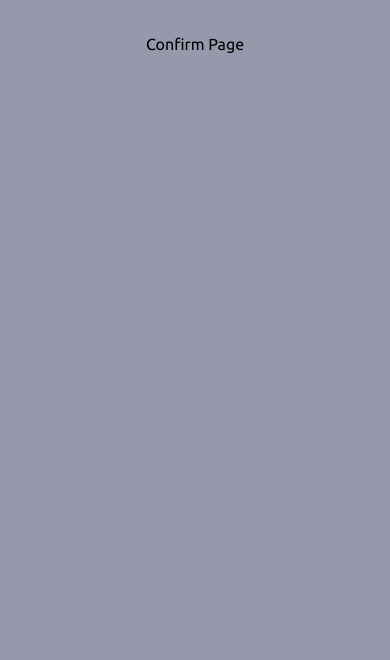
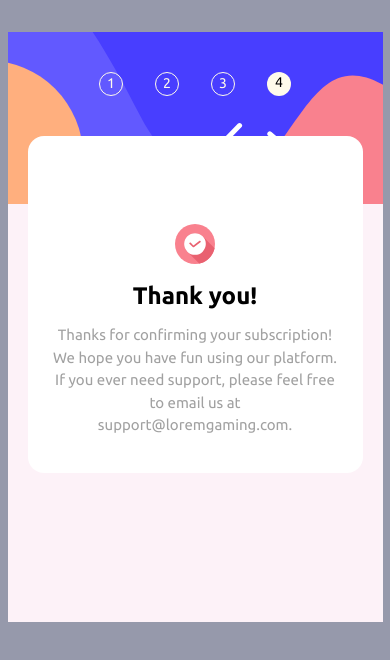
Before and after one commit to Paulo-Borges/multietapasReact, a React (Vite) app: page /confirm in a window 390 px wide. Shown: the top 660 px of the page. Built offline with nearby package versions, Linux system fonts and the light colour scheme.

Commit message:
feat: mobile finishing

```diff
--- a/src/App.jsx
+++ b/src/App.jsx
@@ -37,7 +37,7 @@ function App() {
             Name
           </label>
           <input
-            className="border text-black placeholder:text-neutral-300 text-xs p-2 mb-3"
+            className="border border-gray-300 text-black placeholder:text-neutral-300 text-xs p-2 mb-3 w-full"
             type="text"
             placeholder="Digite o seu nome"
           />
@@ -45,7 +45,7 @@ function App() {
             Email Address
           </label>
           <input
-            className="border  text-black placeholder:text-neutral-300 text-xs p-2 mb-3"
+            className="border border-gray-300  text-black placeholder:text-neutral-300 text-xs p-2 mb-3 w-full"
             type="text"
             placeholder="Digite o seu email"
           />
@@ -53,7 +53,7 @@ function App() {
             Phone Number
           </label>
           <input
-            className="border  text-black placeholder:text-neutral-300 text-xs p-2 mb-3"
+            className="border border-gray-300  text-black placeholder:text-neutral-300 text-xs p-2 mb-3 w-full"
             type="text"
             placeholder="Digite o seu celular"
           />
--- a/src/pages/ConfirmPage.jsx
+++ b/src/pages/ConfirmPage.jsx
@@ -1,9 +1,38 @@
 import React from "react";
+import Banner from "../assets/images/bg-sidebar-mobile.svg";
+import thank from "../assets/images/icon-thank-you.svg";
 
 const ConfirmPage = () => {
   return (
-    <div>
-      <h1>Confirm Page</h1>
+    <div className=" w-[375px] h-[657px] bg-wite">
+      <div className=" w-[375px] h-[590px] relative bg-pink-50 ">
+        <div className="flex justify-center ">
+          <ul className="flex absolute z-10 gap-8 pt-10 ">
+            <li className="text-sm text-amber-50 border-1 w-6 h-6 rounded-full">
+              1
+            </li>
+            <li className="text-sm text-amber-50 border-1 w-6 h-6 rounded-full">
+              2
+            </li>
+            <li className="text-sm text-amber-50 border-1 w-6 h-6 rounded-full">
+              3
+            </li>
+            <li className="text-sm bg-amber-50 w-6 h-6 rounded-full pt-0.4">
+              4
+            </li>
+          </ul>
+          <img className="relative " src={Banner} alt="" />
+        </div>
+        <form className="flex flex-col bg-white w-[335px] m-auto absolute left-5 top-26 p-6 items-center justify-center rounded-2xl">
+          <img className="mb-4 w-10 h-10 mt-16" src={thank} alt="Thank You" />
+          <h1 className="font-bold text-2xl mb-3">Thank you!</h1>
+          <p className="flex text-center mb-3 text-neutral-400 text-[15px]">
+            Thanks for confirming your subscription! We hope you have fun using
+            our platform. If you ever need support, please feel free to email us
+            at support@loremgaming.com.
+          </p>
+        </form>
+      </div>
     </div>
   );
 };
--- a/src/pages/SelectPage.jsx
+++ b/src/pages/SelectPage.jsx
@@ -51,7 +51,7 @@ const SelectPage = () => {
               <p className="text-xs text-neutral-400">$9/mo</p>
             </div>
           </div>
-          <div className="flex gap-4 p-4 border w-full rounded bg-white mb-4">
+          <div className="flex gap-4 p-4 border border-neutral-200 w-full rounded bg-white mb-4">
             <div>
               <img className="w-8 h-8" src={advanced} alt="" />
             </div>
@@ -60,7 +60,7 @@ const SelectPage = () => {
               <p className="text-xs text-neutral-400">$12/mo</p>
             </div>
           </div>
-          <div className="flex gap-4 p-4 border w-full rounded bg-white mb-4">
+          <div className="flex gap-4 p-4 border border-neutral-200 w-full rounded bg-white mb-4">
             <div>
               <img className="w-8 h-8" src={pro} alt="" />
             </div>
```
